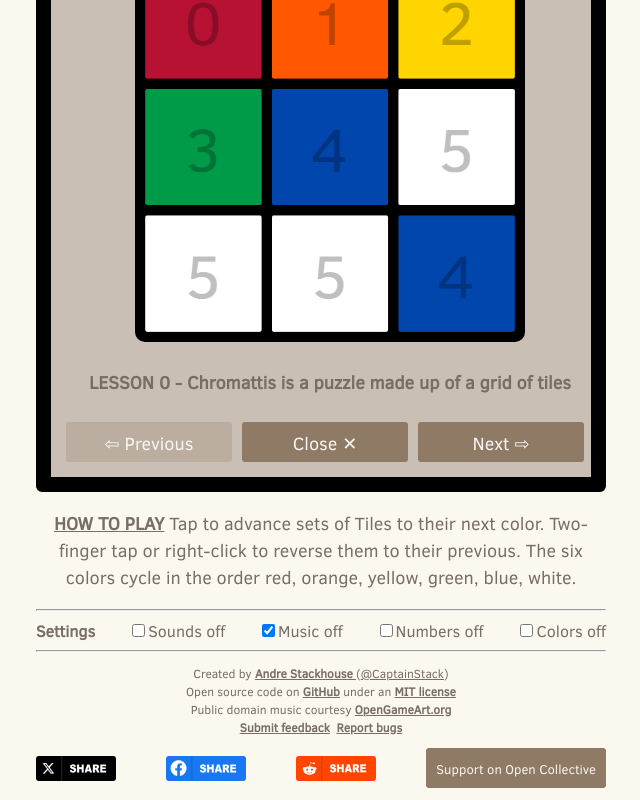
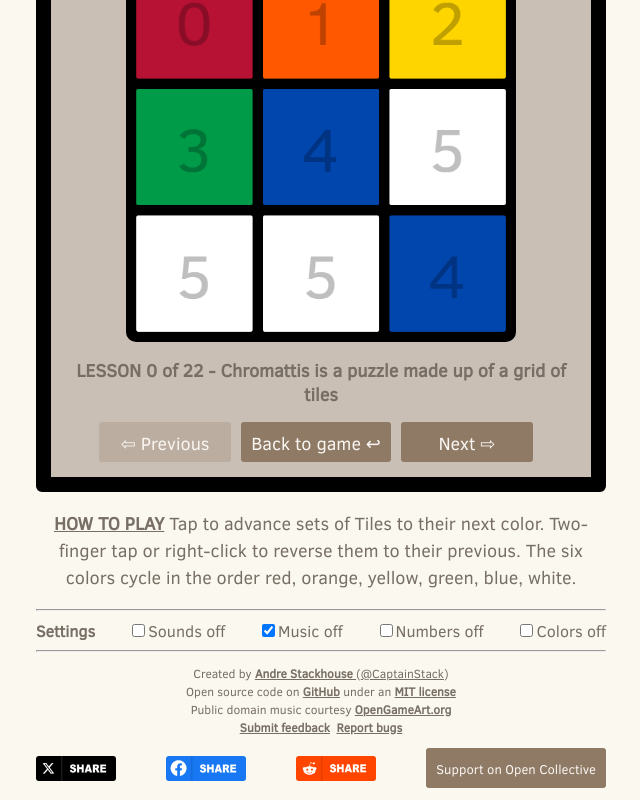
Before and after one commit to CaptainStack/chromattis, a React (Create React App) app: page / in a window 1280 px wide. Both pictures are taken after a click on the element "HOW TO PLAY". Shown: the part 304-1104 px from the top of the page, without its empty margins (319-959 px from the left). Built offline with nearby package versions, Linux system fonts and the light colour scheme.

Commit message:
Update button strings & width (back to game)

```diff
--- a/src/components/LevelNavMenu.jsx
+++ b/src/components/LevelNavMenu.jsx
@@ -24,7 +24,7 @@ export const LevelNavMenu = ({levels, current_level_index, highest_unlocked_leve
         <span className={`flat-button ${page * num_displayed_levels + num_displayed_levels > levels.length ? 'locked' : null}`} onClick={nextLevelSelectPageClicked}>⇨</span>
       </div>
       <div className='nav-button-container'>{buttons}</div>
-      <span className='flat-button' onClick={toggleLevelNavMenu}>Close ✕</span>
+      <span className='flat-button' onClick={toggleLevelNavMenu}>Back to game ↩</span>
     </div>
   )
 }
--- a/src/components/Tutorial.jsx
+++ b/src/components/Tutorial.jsx
@@ -7,10 +7,10 @@ export const Tutorial = ({show_tutorial, tutorial}) => {
   return(
     <div className='Tutorial' style={{ display: show_tutorial ? null : 'none' }}>
       <img src={`${process.env.PUBLIC_URL}/tutorials/${lesson.image}`} style={{width:'390px', height:'390px', marginBottom:'8px', borderRadius:'10px'}}/>
-      <strong>LESSON {tutorial.current_level_index} - {lesson.text}</strong>
+      <strong>LESSON {tutorial.current_level_index} of {tutorial.levels.length - 1} - {lesson.text}</strong>
       <div className='row' style={{marginTop:'8px'}}>
         <span className={`flat-button ${tutorial.current_level_index > 0 ? null : 'locked'}`} onClick={previousTutorialButtonClicked}><span>⇦ Previous</span></span>
-        <span className='flat-button' onClick={tutorialButtonClicked}><span>Close ✕</span></span>
+        <span className='flat-button' onClick={tutorialButtonClicked}><span>Back to game ↩</span></span>
         <span className={`flat-button ${tutorial.current_level_index < tutorial.levels.length - 1 ? null : 'locked'}`} onClick={nextTutorialButtonClicked}><span>Next ⇨</span></span>
       </div>
     </div>
--- a/src/styles/Tutorial.css
+++ b/src/styles/Tutorial.css
@@ -17,5 +17,5 @@
 
 .Tutorial .flat-button {
   margin-right: 10px;
-  width: 146px;
+  min-width: 112px;
 }
```
